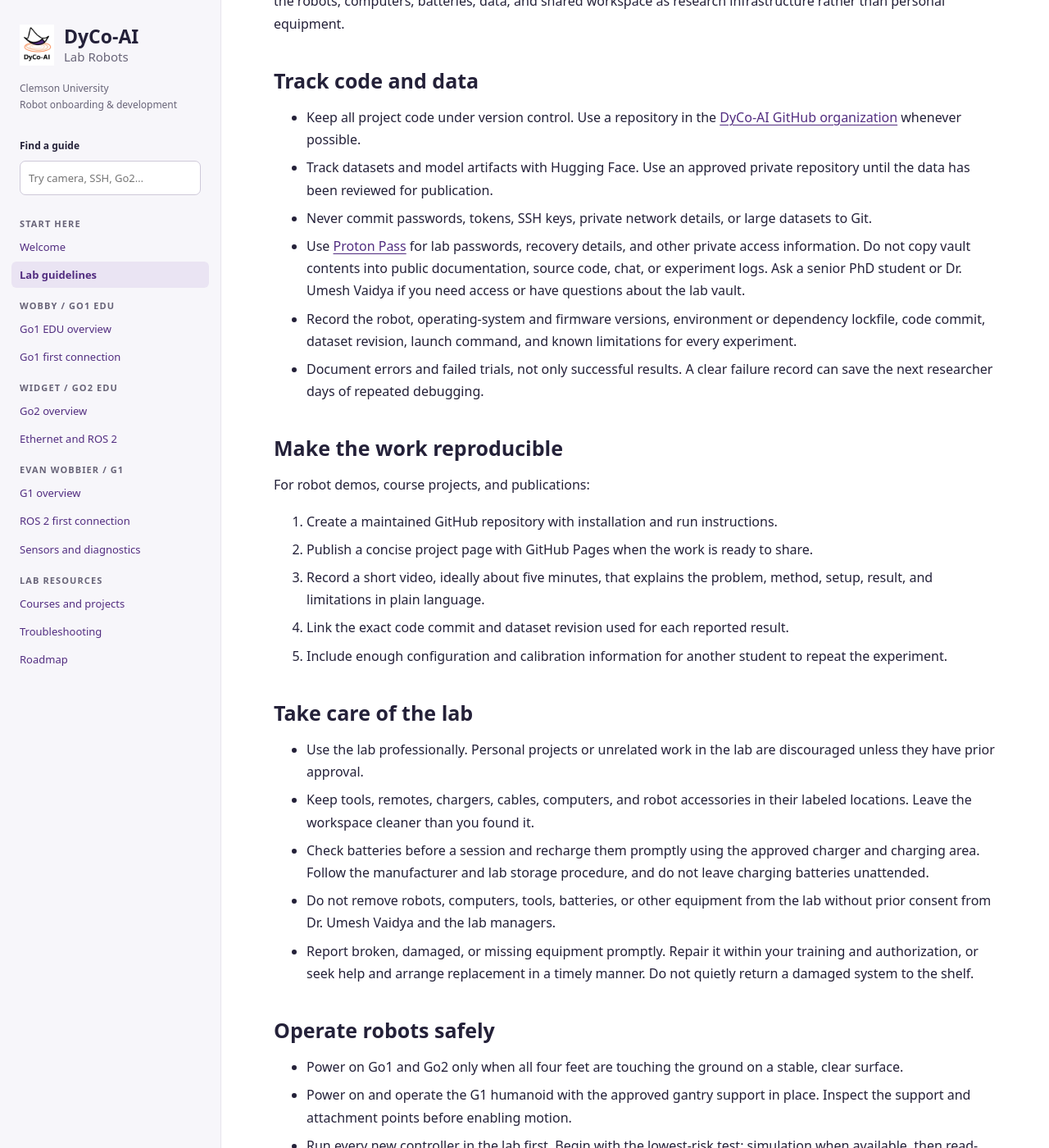
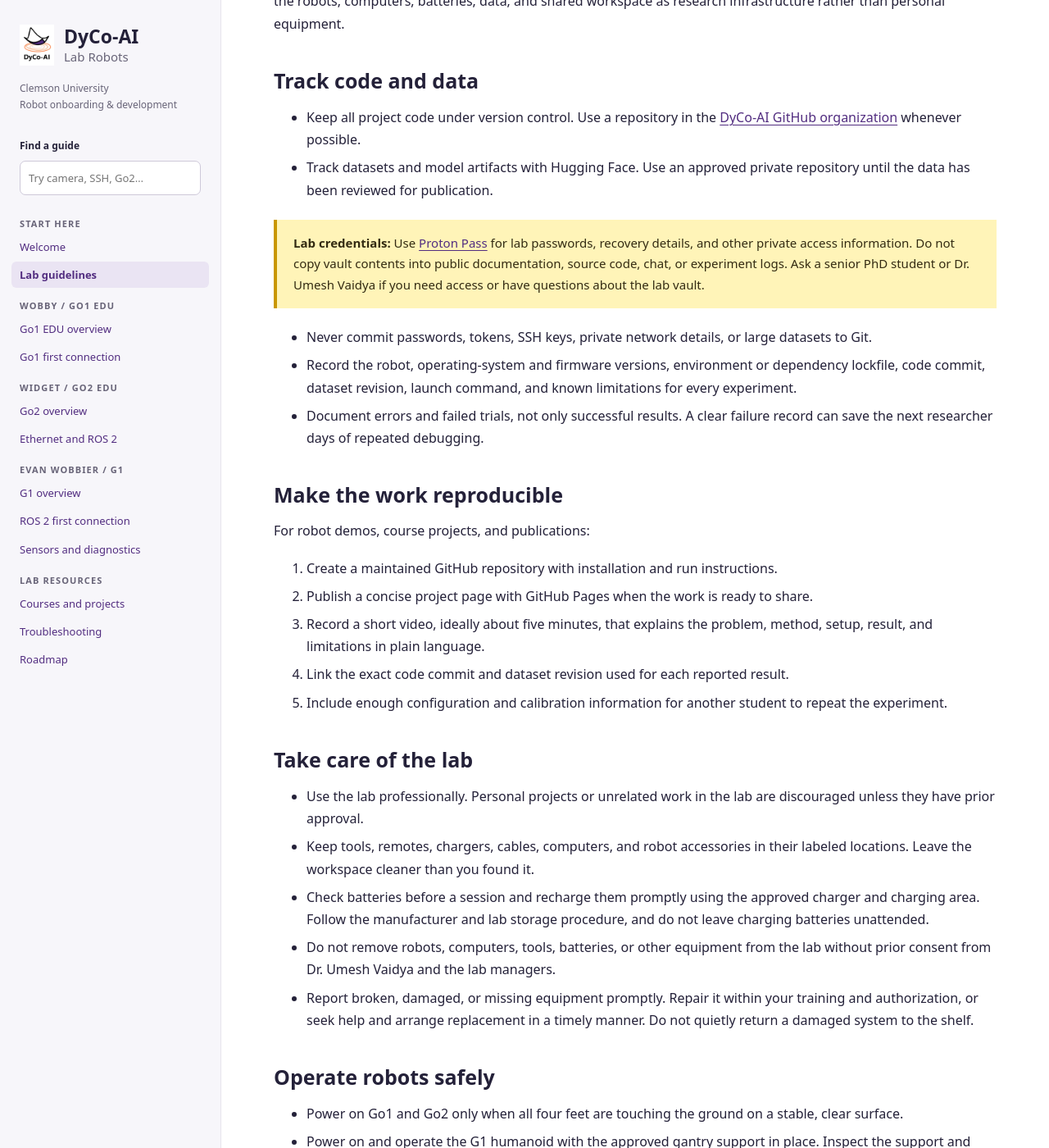
Before and after one commit to DyCo-AI/lab-robots, a Jekyll site: the page built from docs/getting-started.md, in a window 1280 px wide and 1400 px high, scrolled down 212 px. Shown: the whole window at 82% size. Built offline with Jekyll 4.4.1, drawn with Linux system fonts in a browser that asks for light colours.

Commit message:
Highlight Proton Pass guidance

```diff
--- a/docs/getting-started.md
+++ b/docs/getting-started.md
@@ -16,13 +16,16 @@ shared workspace as research infrastructure rather than personal equipment.
   [DyCo-AI GitHub organization](https://github.com/DyCo-AI) whenever possible.
 - Track datasets and model artifacts with Hugging Face. Use an approved private
   repository until the data has been reviewed for publication.
+
+> **Lab credentials:** Use [Proton Pass](https://proton.me/pass) for lab
+> passwords, recovery details, and other private access information. Do not
+> copy vault contents into public documentation, source code, chat, or
+> experiment logs. Ask a senior PhD student or Dr. Umesh Vaidya if you need
+> access or have questions about the lab vault.
+{: .credential-notice }
+
 - Never commit passwords, tokens, SSH keys, private network details, or large
   datasets to Git.
-- Use [Proton Pass](https://proton.me/pass) for lab passwords, recovery details,
-  and other private access information. Do not copy vault contents into public
-  documentation, source code, chat, or experiment logs. Ask a senior PhD
-  student or Dr. Umesh Vaidya if you need access or have questions about the
-  lab vault.
 - Record the robot, operating-system and firmware versions, environment or
   dependency lockfile, code commit, dataset revision, launch command, and known
   limitations for every experiment.
```
Also changed, not shown: docs/assets/site.css.
